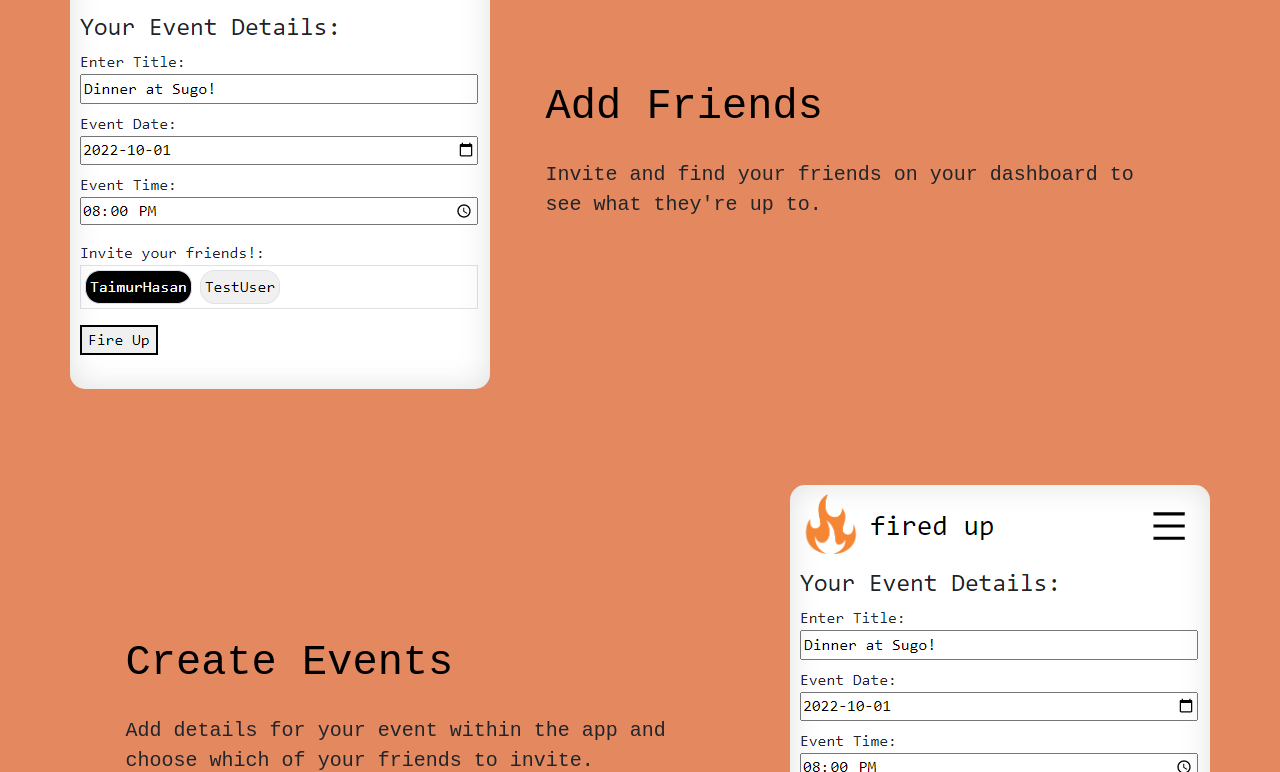
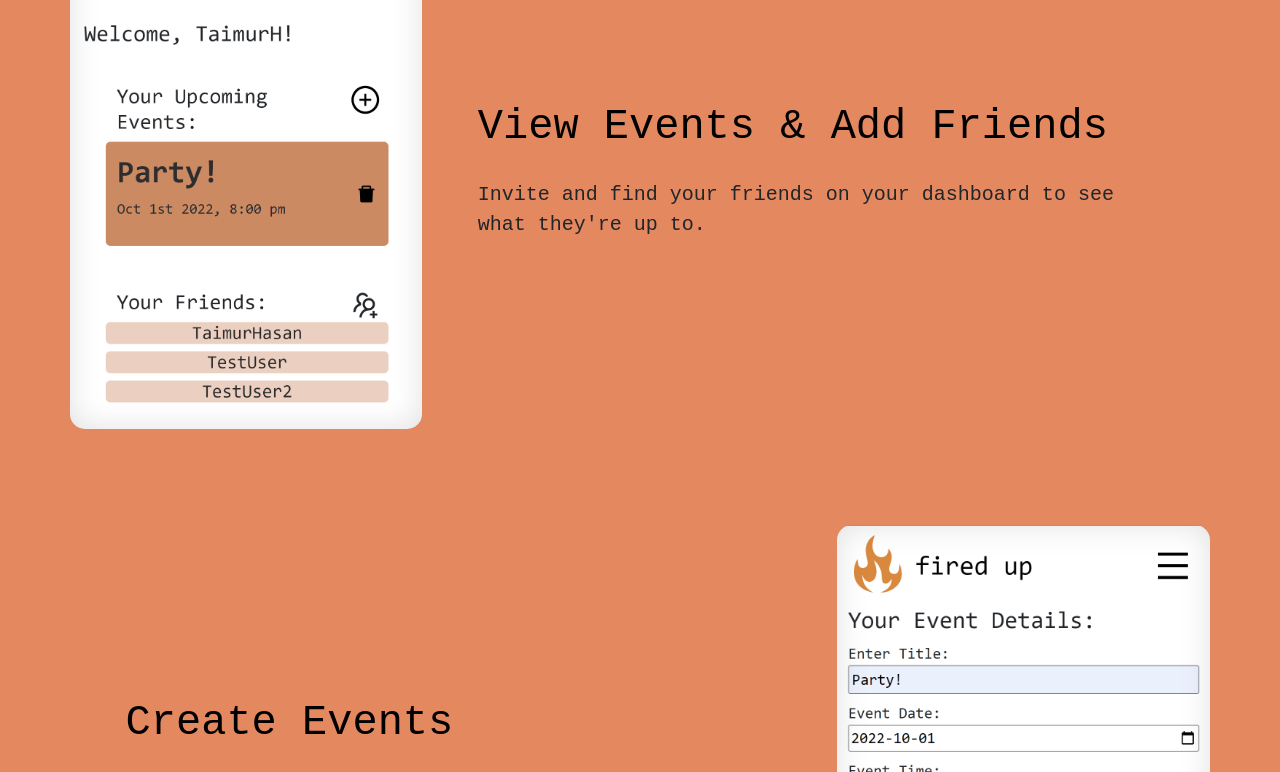
Before and after one commit to TaimurHasan/firedup, a React (Create React App) app in the folder client/: page / in a window 1280 px wide. Shown: the part 1168-1940 px from the top of the page. Built offline with nearby package versions, Linux system fonts and the light colour scheme.

Commit message:
added new image and additional centering to landing page

```diff
--- a/client/src/Components/BenefitsList/BenefitsList.module.css
+++ b/client/src/Components/BenefitsList/BenefitsList.module.css
@@ -7,13 +7,17 @@
     width: 100%;
 }
 
+.benefitCard {
+    justify-content: center;
+}
+
 .image {
     position: relative;
-    flex: 1 30%;
 }
 
 .image img {
-    height: 100%;
+    height: 500px;
+    width: fit-content;
     border-radius: 15px;
     vertical-align: top;
 }
@@ -40,7 +44,7 @@
     justify-content: center;
     padding: 1% 4%;
     border-radius: 15px;
-    flex: 2 70%;
+    width: 75%;
 }
 
 .benefitsDetails h3 {
@@ -52,7 +56,7 @@
 }
 
 .benefitsDetails p {
-    width: fit-content;
+    width: content;
     font-size: 20px;
     border-radius: 15px;
     padding: 10px;
--- a/client/src/Components/BenefitsList/index.js
+++ b/client/src/Components/BenefitsList/index.js
@@ -1,5 +1,6 @@
 import React from "react";
 import createEvent from "../../assets/images/firedupcreateevent.png";
+import addFriends from "../../assets/images/firedupaddfriends.png";
 import classes from "./BenefitsList.module.css";
 
 const BenefitsList = () => {
@@ -7,8 +8,8 @@ const BenefitsList = () => {
     const benefits = [
         {
             key: 1,
-            name: "Add Friends",
-            image: createEvent,
+            name: "View Events & Add Friends",
+            image: addFriends,
             alt: "create event page of firedup",
             description: "Invite and find your friends on your dashboard to see what they're up to.",
             float: "left"
@@ -25,10 +26,10 @@ const BenefitsList = () => {
 
     return (
         <div className={`${classes.benefitsDiv}`}>
-            <div className="container d-flex flex-column align-items-start flex-wrap py-4 px-0">
+            <div className="container d-flex flex-column flex-wrap py-4 px-0">
                 {benefits.map(benefit => (
                     benefit.float === "left" ? (
-                            <div key={benefit.key} className="d-flex my-4 py-4">
+                            <div key={benefit.key} className={`d-flex my-4 py-4 ${classes.benefitCard}`}>
                                     <div className={classes.image}>
                                         <img src={benefit.image} alt={benefit.alt}/>
                                     </div>
@@ -38,7 +39,7 @@ const BenefitsList = () => {
                                     </div>
                             </div>
                         ) : (
-                            <div key={benefit.key} className="d-flex my-4 py-4">
+                            <div key={benefit.key} className={`d-flex my-4 py-4 ${classes.benefitCard}`}>
                                 <div className={classes.benefitsDetails}>
                                     <h3>{benefit.name}</h3>
                                     <p>{benefit.description}</p>
--- /dev/null
+++ b/client/src/css/Dashboard.module.css
@@ -0,0 +1,5 @@
+@media screen and (max-width: 575px) {
+    .dashboardMain {
+        flex-direction: column;
+    }
+}
--- a/client/src/pages/Dashboard.js
+++ b/client/src/pages/Dashboard.js
@@ -4,6 +4,7 @@ import FriendList from "../Components/FriendList";
 import { useQuery } from "@apollo/client";
 import { QUERY_ME } from "../utils/queries";
 import Loading from "../Components/Loading";
+import classes from "../css/Dashboard.module.css"
 
 const Dashboard = () => {
     const { loading, data } = useQuery(QUERY_ME);
@@ -21,7 +22,7 @@ const Dashboard = () => {
     return(
         <div className="container">
             <h2 className="my-3 mx-1">Welcome, {user.username}!</h2>
-            <div className="container d-flex">
+            <div className={`container d-flex ${classes.dashboardMain}`}>
                 <div className="col-lg-7">
                     <EventList events = {user.events} />
                 </div>
```
Also changed, not shown: client/src/assets/images/firedupaddfriends.png (added), client/src/assets/images/firedupcreateevent.png. Lines whose indentation alone changed are shown as unchanged.
